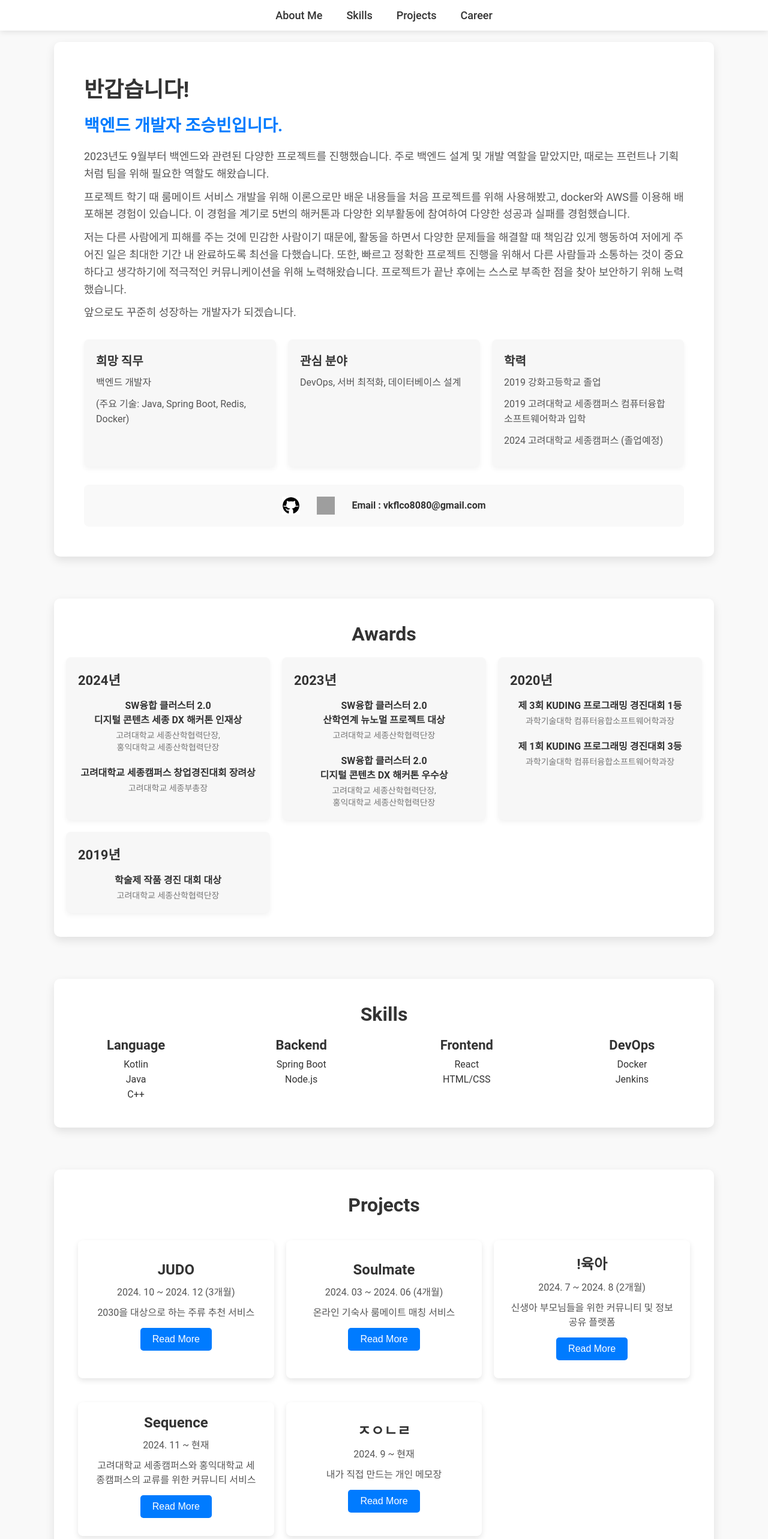
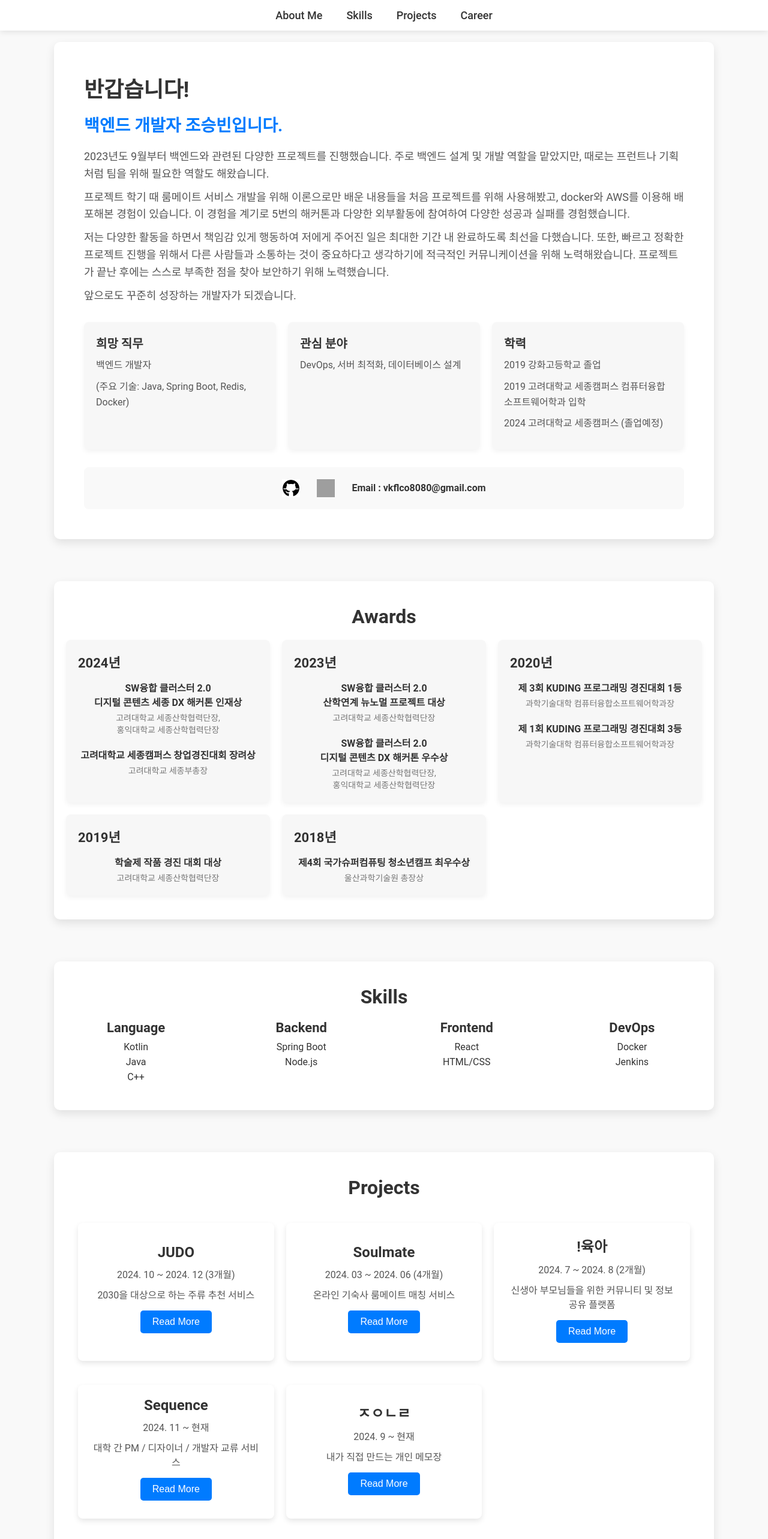
Before and after one commit to vkflco08/about-me, a React (Create React App) app in the folder about-me/: page / in a window 1280 px wide. Shown: the top 2566 px of the page at 60% size. Built offline with nearby package versions, Linux system fonts and the light colour scheme; grey boxes are pictures that could not be loaded.

Commit message:
fix granulation project img path

```diff
--- a/about-me/src/components/AboutMe.js
+++ b/about-me/src/components/AboutMe.js
@@ -36,7 +36,7 @@ function AboutMe() {
         <p>2023년도 9월부터 백엔드와 관련된 다양한 프로젝트를 진행했습니다.
           주로 백엔드 설계 및 개발 역할을 맡았지만, 때로는 프런트나 기획처럼 팀을 위해 필요한 역할도 해왔습니다.</p>
         <p>프로젝트 학기 때 룸메이트 서비스 개발을 위해 이론으로만 배운 내용들을 처음 프로젝트를 위해 사용해봤고, docker와 AWS를 이용해 배포해본 경험이 있습니다. 이 경험을 계기로 5번의 해커톤과 다양한 외부활동에 참여하여 다양한 성공과 실패를 경험했습니다.</p>
-        <p>저는 다른 사람에게 피해를 주는 것에 민감한 사람이기 때문에, 활동을 하면서 다양한 문제들을 해결할 때 책임감 있게 행동하여 저에게 주어진 일은 최대한 기간 내 완료하도록 최선을 다했습니다. 또한, 빠르고 정확한 프로젝트 진행을 위해서 다른 사람들과 소통하는 것이 중요하다고 생각하기에 적극적인 커뮤니케이션을 위해 노력해왔습니다.
+        <p>저는 다양한 활동을 하면서 책임감 있게 행동하여 저에게 주어진 일은 최대한 기간 내 완료하도록 최선을 다했습니다. 또한, 빠르고 정확한 프로젝트 진행을 위해서 다른 사람들과 소통하는 것이 중요하다고 생각하기에 적극적인 커뮤니케이션을 위해 노력해왔습니다.
           프로젝트가 끝난 후에는 스스로 부족한 점을 찾아 보안하기 위해 노력했습니다.</p>
         <p>앞으로도 꾸준히 성장하는 개발자가 되겠습니다.</p>
 
@@ -67,7 +67,6 @@ function AboutMe() {
               <img src={velogImg} alt="Velog" width={30} height={30} />
             </a>
             <strong>Email : vkflco8080@gmail.com</strong>
-
           </div>
         </div>
       </section>
--- a/about-me/src/components/Awards.js
+++ b/about-me/src/components/Awards.js
@@ -51,6 +51,15 @@ function Awards() {
             </li>
           </ul>
         </div>
+        <div className="Award-item">
+          <h3>2018년</h3>
+          <ul>
+            <li>
+              <span className="Award-title">제4회 국가슈퍼컴퓨팅 청소년캠프 최우수상</span>
+              <span className="Award-org">울산과학기술원 총장상</span>
+            </li>
+          </ul>
+        </div>
       </div>
     </section>
   );
--- a/about-me/src/components/ProjectSequence.js
+++ b/about-me/src/components/ProjectSequence.js
@@ -11,7 +11,7 @@ function ProjectSequence() {
     name: "Sequence",
     period: "2024. 11 ~ 현재",
     teamMembers: "Underdog Revolution : 10명",
-    description: "고려대학교 세종캠퍼스와 홍익대학교 세종캠퍼스의 교류를 위한 커뮤니티 서비스",
+    description: "대학 간 PM / 디자이너 / 개발자 교류 서비스",
   };
 
   // description의 개행을 <br /> 태그로 변환
--- a/about-me/src/components/Projects.js
+++ b/about-me/src/components/Projects.js
@@ -27,7 +27,7 @@ const projects = [
     name: "Sequence",
     route: "sequence",
     period: "2024. 11 ~ 현재",
-    description: "고려대학교 세종캠퍼스와 홍익대학교 세종캠퍼스의 교류를 위한 커뮤니티 서비스",
+    description: "대학 간 PM / 디자이너 / 개발자 교류 서비스",
   },
   {
     id: 4,
```
Also changed, not shown: about-me/src/assets/granulation-class.png (renamed from about-me/public/granulation-class.png), about-me/src/assets/granulation-daily.png (renamed from about-me/public/granulation-daily.png).
